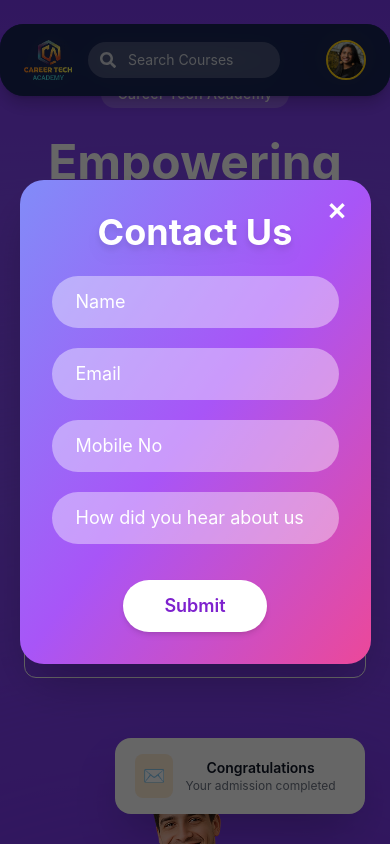
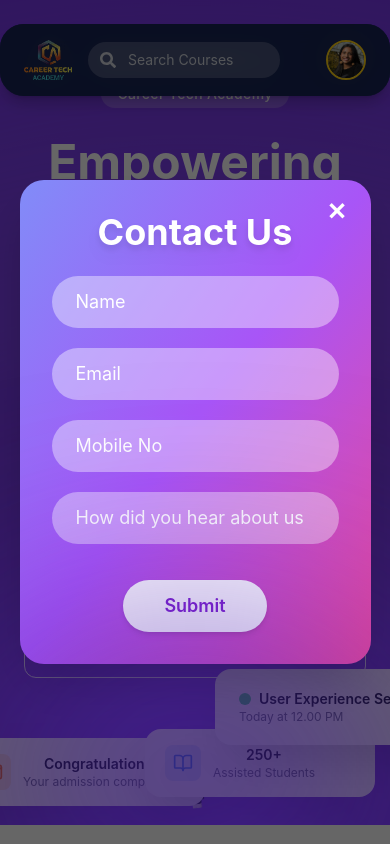
Before and after one commit to rugveddhable/Education-Website, a React (Create React App) app in the folder frontend/: page / in a window 390 px wide. Shown: the top 844 px of the page. Built offline with nearby package versions, Linux system fonts and the light colour scheme.

Commit message:
refined hero section

```diff
--- a/frontend/src/components/HeroSection.jsx
+++ b/frontend/src/components/HeroSection.jsx
@@ -1,4 +1,6 @@
 import React from "react";
+import { BookOpen } from "lucide-react";
+import { Mail } from "lucide-react";
 import heroImage from "../assets/Person-image.png";
 import "../styles/HeroSection.css"; // ensure path is correct
 
@@ -34,17 +36,17 @@ const HeroSection = () => {
         </div>
 
         {/* === RIGHT IMAGE & FLOATING CARDS === */}
-        <div className="flex-1 flex justify-center md:justify-end relative z-40">
+        <div className="flex-1 flex justify-center md:justify-end relative z-500">
           <img
             src={heroImage}
             alt="Student learning"
-            className="w-[340px] md:w-[420px] lg:w-[480px] relative z-40"
+            className="w-[20px] md:w-[310px] lg:w-[470px] relative z-40 scale-125 md:scale-150 translate-y-16 md:-translate-x-20"
           />
 
           {/* Congratulations Card */}
         <div className="absolute top-5 right-0 bg-white text-gray-900 rounded-2xl px-5 py-4 shadow-2xl flex items-center gap-3 w-[250px] z-50">
           <div className="bg-orange-100 p-2 rounded-lg">
-              <span className="text-orange-500 text-lg">✉️</span>
+            <Mail className="text-orange-500 w-5 h-5" />
           </div>
           <div>
             <p className="font-semibold text-sm">Congratulations</p>
@@ -55,7 +57,7 @@ const HeroSection = () => {
           {/* Assisted Students Card */}
           <div className="absolute top-[40%] left-[-40px] bg-white text-gray-900 rounded-2xl px-5 py-4 shadow-2xl flex items-center gap-3 w-[230px] z-50">
             <div className="bg-blue-100 p-2 rounded-lg">
-              <span className="text-blue-500 text-lg">📘</span>
+              <BookOpen className="text-blue-500 w-5 h-5" />
             </div>
             <div>
               <p className="font-semibold text-sm">250+</p>
@@ -67,12 +69,12 @@ const HeroSection = () => {
           <div className="absolute bottom-0 left-[30px] bg-white text-gray-900 rounded-2xl px-6 py-5 shadow-2xl flex flex-col items-start w-[270px] z-50">
             <div className="flex items-center gap-2">
               <span className="h-3 w-3 bg-green-400 rounded-full"></span>
-              <p className="font-semibold text-sm">User Experience</p>
+              <p className="font-semibold text-sm">User Experience Session!</p>
             </div>
             <p className="text-xs text-gray-500">Today at 12.00 PM</p>
-            <button className="mt-3 bg-blue-500 text-white text-xs px-4 py-2 rounded-lg hover:bg-blue-600 transition">
+            {/* <button className="mt-3 bg-blue-500 text-white text-xs px-4 py-2 rounded-lg hover:bg-blue-600 transition">
               Join Now
-            </button>
+            </button> */}
           </div>
         </div>
       </div>
--- a/frontend/src/styles/HeroSection.css
+++ b/frontend/src/styles/HeroSection.css
@@ -31,7 +31,7 @@
   left: 50%;
   transform: translateX(-50%);
   width: 150%;
-  height: 280px;
+  height: 320px;
   background: radial-gradient(
     ellipse at 50% 0%,
     rgba(90, 40, 200, 0.8) 0%,
@@ -39,9 +39,9 @@
     rgba(60, 20, 120, 0.3) 75%,
     rgba(40, 0, 100, 0) 100%
   );
-  border-radius: 50%;
-  filter: blur(16px);
-  z-index: 15;
+  border-radius: 80%;
+  filter: blur(120px);
+  z-index: 150;
   pointer-events: none;
 }
 
@@ -57,7 +57,7 @@
   background: linear-gradient(180deg, rgba(0,0,0,0.08), rgba(0,0,0,0));
   border-radius: 50%;
   z-index: 9;
-  filter: blur(16px);
+  filter: blur(160px);
   pointer-events: none;
 }
 
```
Lines whose indentation alone changed are shown as unchanged.
